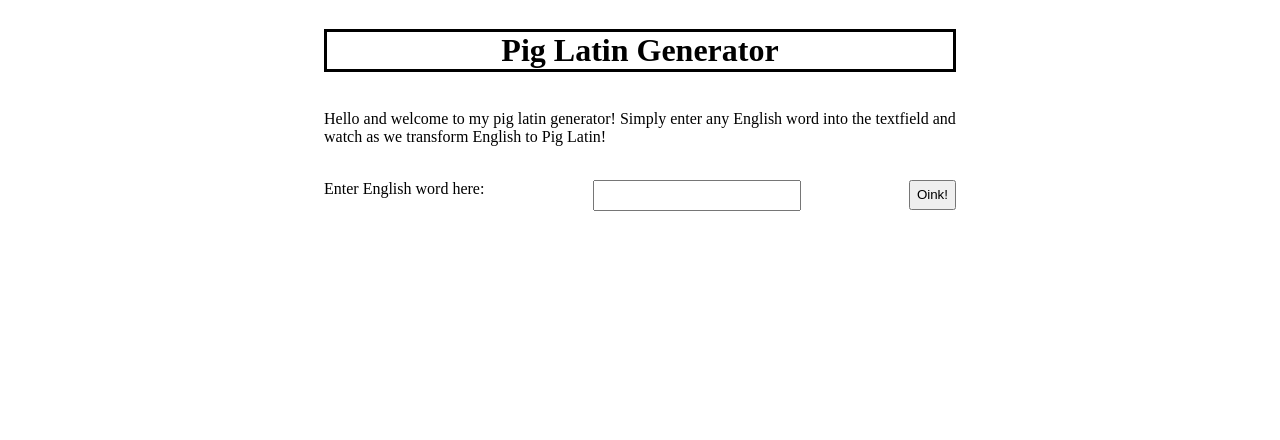
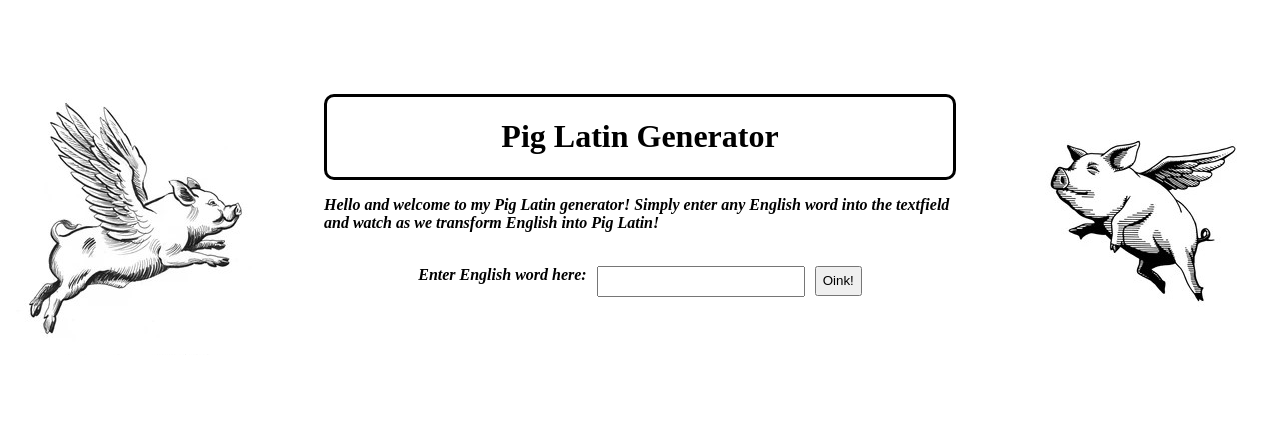
Before and after one commit to CoreyTyler/PigLatin, a plain HTML site: page html/pigLatinUI.html in a window 1280 px wide. Drawn offline with Linux system fonts and the light colour scheme.

Commit message:
bg images added

```diff
--- a/css/pigLatin.css
+++ b/css/pigLatin.css
@@ -1,30 +1,35 @@
-body {
+#body {
   display: grid;
   grid-template-columns: 1fr 2fr 1fr;
   grid-template-rows: 1fr 1fr 1fr 1fr 1fr;
 }
 
-h1 {
+.title {
   grid-column: 2/3;
+  grid-row: 2/3;
   text-align: center;
   border: solid black;
+  border-radius: 10px;
 }
 
 .hello {
   grid-column: 2/3;
-  grid-row: 2/3;
+  grid-row: 3/4;
 }
 
 .textBoxContainer {
   grid-column: 2/3;
-  grid-row: 3/4;
+  grid-row: 4/5;
   display: flex;
-  justify-content: space-between;
+  margin: auto;
+  margin-top: 0;
 }
 
 .textBox {
   height: 25px;
   width: 200px;
+  margin-right: 10px;
+  margin-left: 10px;
 }
 
 .submitButton {
@@ -38,4 +43,22 @@ h1 {
 .display {
   grid-column: 2/3;
   grid-row: 4/5;
+  margin: auto;
+  margin-bottom: 0;
 }
+
+#outputElement {
+  margin-bottom: 15px;
+}
+
+p {
+  font-style: oblique;
+  font-weight: bold;
+}
+
+.bg-image {
+  background-image: url(../images/flying-pig-260nw-646108162.jpg),
+    url(../images/flying-pig-illustration-drawing-260nw-1211139319.jpg);
+  background-repeat: no-repeat, no-repeat;
+  background-position: center left, center right;
+}
--- a/html/pigLatinUI.html
+++ b/html/pigLatinUI.html
@@ -9,21 +9,27 @@
     <title>Pig Latin Generator</title>
 </head>
 <body>
-    <h1>
-        Pig Latin Generator
-    </h1>
-    <p class="hello">
-        Hello and welcome to my pig latin generator! Simply enter any English word into the textfield and watch as we transform English to Pig Latin!
-    </p>
+    <div class="bg-image" id="body">
+    <div class="title">
+        <h1>
+            Pig Latin Generator
+        </h1>
+    </div>
+    <div class="hello">
+        <p>
+            Hello and welcome to my Pig Latin generator! Simply enter any English word into the textfield and watch as we transform English into Pig Latin!
+        </p>
+    </div>
     <div class="textBoxContainer">
         <p class="englishHere">Enter English word here:</p>
         <input type="text" class="textBox" id="inputElement" maxlength="45">
         <input type="submit" value="Oink!" class="submitButton" onclick="translation()">
     </div>
     <div class="display">
-        <p id="outputElement">
+        <h1 id="outputElement">
 
-        </p>
+        </h1>
+    </div>
     </div>
 </body>
 </html>
```
Also changed, not shown: images/cloudy-day.png (added), images/flying-pig-260nw-646108162.jpg (added), images/flying-pig-illustration-drawing-260nw-1211139319.jpg (added).
